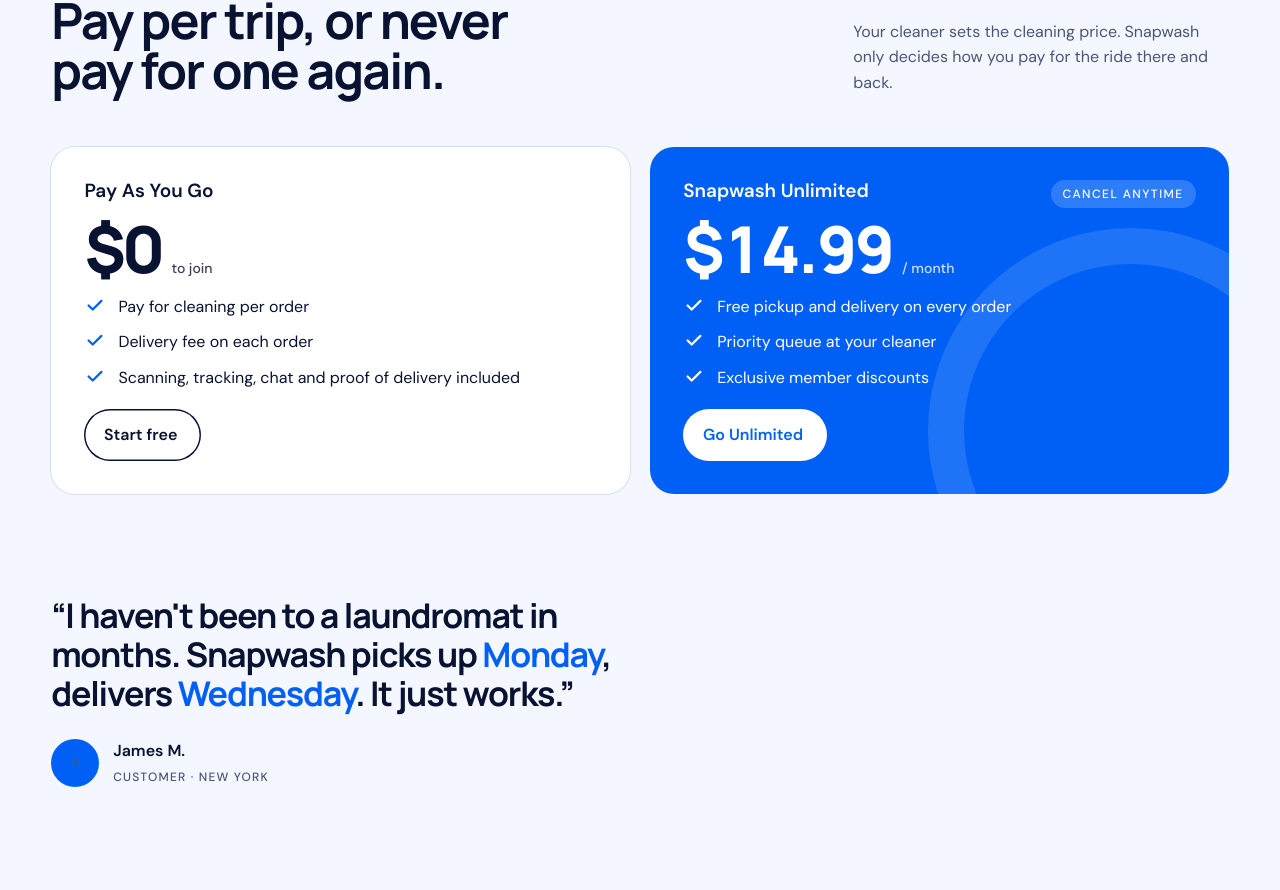
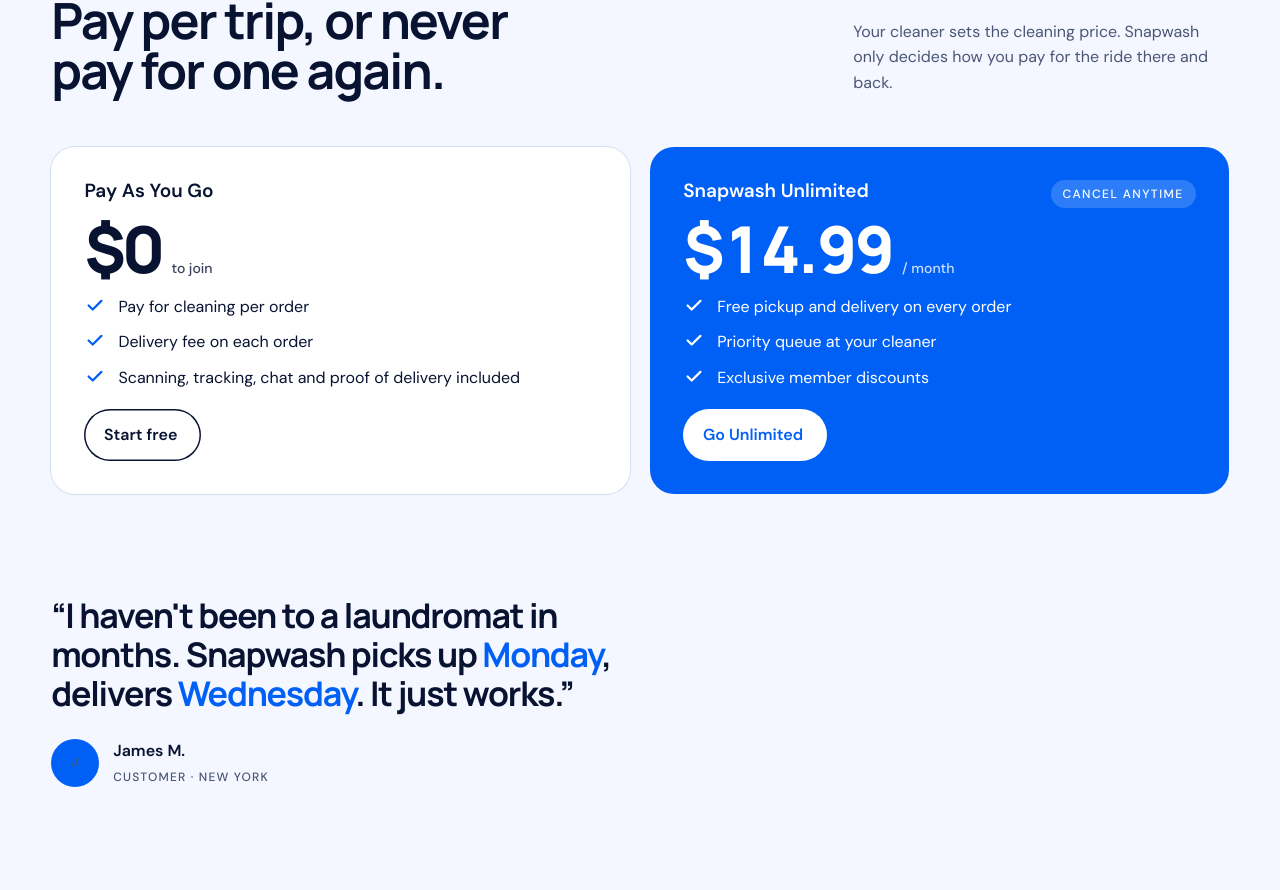
Before and after one commit to getontv989-code/snapwash-web, a Next.js app: page / in a window 1280 px wide. Shown: the part 4102-4992 px from the top of the page. Built offline with nearby package versions, Linux system fonts and the light colour scheme.

Commit message:
Remove the decorative ring from the Unlimited pricing card
Co-Authored-By: Claude Opus 5.5 (1M context) <noreply@anthropic.com>
Claude-Session: https://claude.ai/code/session_011FrHPCYvbpM8mhGeQsoQWK

```diff
--- a/app/globals.css
+++ b/app/globals.css
@@ -385,10 +385,6 @@ button { font: inherit; color: inherit; }
 .plan--unl .btn:hover { color: #FFFFFF; }
 .plan .ribbon { position: absolute; right: clamp(24px, 2.6vw, 36px); top: clamp(24px, 2.6vw, 36px); font: 500 var(--t-xs)/1 var(--mono); letter-spacing: .12em; text-transform: uppercase; padding: 8px 12px; border-radius: 999px; background: rgba(255, 255, 255, .18); }
 @media (max-width: 560px) { .plan .ribbon { position: static; align-self: start; } }
-.plan--unl::after {
-  content: ""; position: absolute; right: -18%; bottom: -40%; width: 70%; aspect-ratio: 1; border-radius: 50%;
-  border: clamp(18px, 3vw, 36px) solid rgba(255, 255, 255, .12); pointer-events: none;
-}
 
 /* ---------- Quote ---------- */
 .quote-block .grid { row-gap: 24px; }
```
